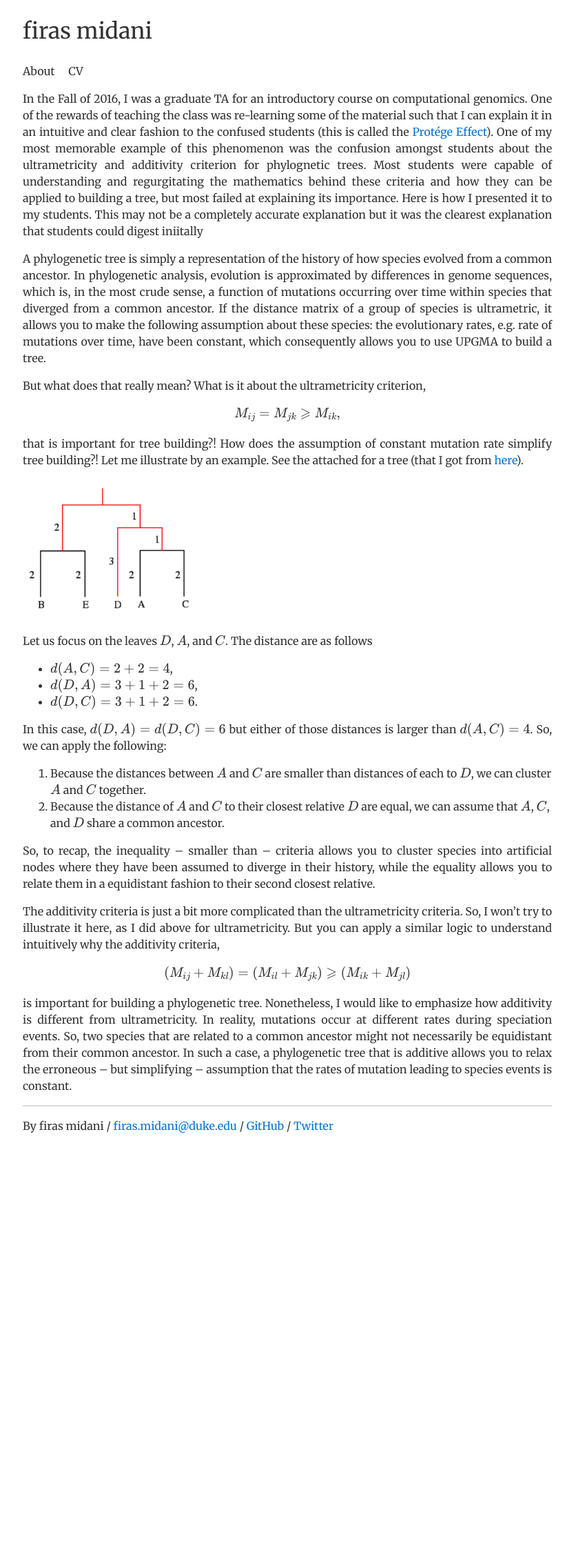
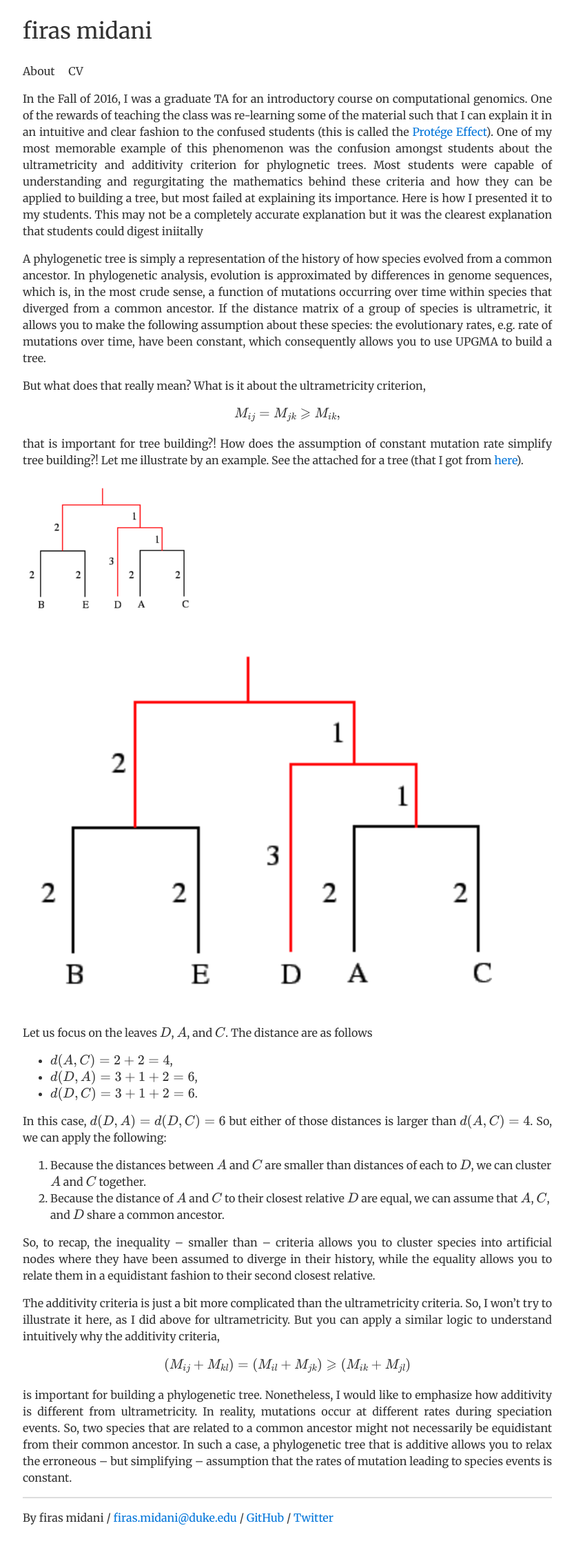
Before and after one commit to firasmidani/firasmidani.github.io, a Jekyll site: the page built from _posts/2017-02-20-ultrametricity_and_additivity.md, in a window 1280 px wide. Shown: the whole page at 69% size, without its empty margins (223-1056 px from the left). Built offline with Jekyll 4.4.1, drawn with Linux system fonts in a browser that asks for light colours; formulas are drawn with MathJax 3; before the commit the page ends 1692 px from its top, so only the background shows below that.

Commit message:
Update 2017-02-20-ultrametricity_and_additivity.md

```diff
--- a/_posts/2017-02-20-ultrametricity_and_additivity.md
+++ b/_posts/2017-02-20-ultrametricity_and_additivity.md
@@ -13,6 +13,7 @@
 
 ![toy_hylogenetic_tree](/assets/img/toy_phylo_tree.png){:height="200px" width="250px" .center}
 
+<img src="/assets/img/toy_phylo_tree.png" alt="toy_hylogenetic_tree" style="width:250px height:200px text-align:center;"/>
 
 Let us focus on the leaves $$D$$, $$A$$, and $$C$$. The distance are as follows
 * $$ d(A,C)=2+2=4 $$,
```
